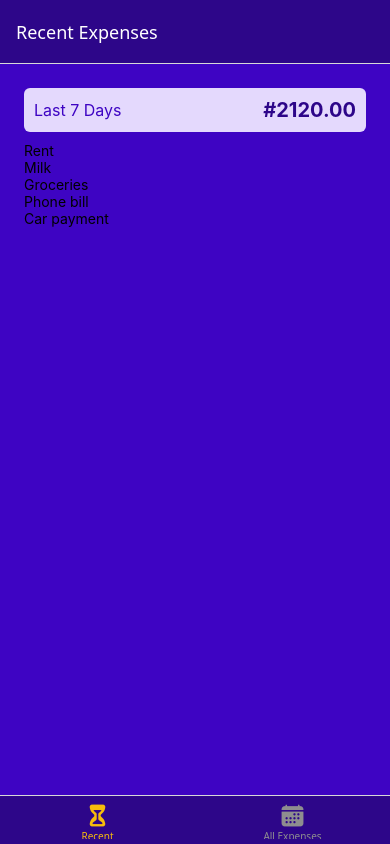
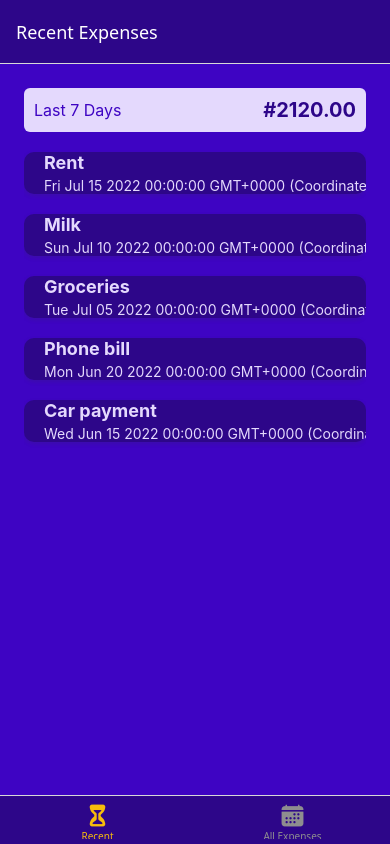
Before and after one commit to KayKay1992/React_Native_Course, a React Native app: screen /RecentExpenses in a window 390 px wide. Built offline with nearby package versions, Linux system fonts and the light colour scheme.

Commit message:
Working on Expense List item

```diff
--- /dev/null
+++ b/components/ExpensesOutput/ExpenseItem.js
@@ -0,0 +1,68 @@
+import { Pressable, StyleSheet, Text, View } from "react-native";
+import { GlobalStyles } from "../../constants/styles";
+
+
+export default function ExpenseItem({title, date, amount,}) {
+  return (
+    <Pressable>
+        <View style={styles.expenseItem}>
+            {/* expense details */}
+            <View>
+                <Text style={[styles.textBase, styles.expenseTitle]}>{title}</Text>
+                <Text style={[styles.textBase ,styles.expenseDate]}>{date.toString()}</Text>
+            </View>
+            <View style={styles.expenseAmount}>
+            <Text >{amount}</Text>
+            </View>
+
+        </View>
+    </Pressable>
+  )
+}
+
+
+const styles = StyleSheet.create({
+    expenseItem: {
+        marginVertical: 10,
+        paddingHorizontal: 20,
+        backgroundColor: GlobalStyles.colors.primary500,
+        borderRadius: 10,
+        flexDirection:'row',
+        justifyContent: 'space-between',
+        shadowColor: GlobalStyles.colors.gray500,
+        shadowOffset: {width: 0, height: 2},
+        shadowOpacity: 0.2,
+        shadowRadius: 4,
+        elevation: 3,
+    },
+    textBase: {
+        color: GlobalStyles.colors.primary50,
+
+    },
+    // expenseDetails: {
+    //     flexDirection: 'row',
+    //     justifyContent:'space-between',
+    //     alignItems: 'center',
+    //     marginBottom: 5
+    // },
+    expenseTitle: {
+        fontSize: 18,
+        marginBottom: 4,
+        fontWeight: 'bold',
+    },
+    expenseDate: {
+        fontSize: 14,
+    },
+    expenseAmount: {
+        fontSize: 16,
+        fontWeight: 'bold',
+        paddingHorizontal: 12,
+        paddingVertical: 4,
+        backgroundColor: GlobalStyles.colors.accent500,
+        borderRadius: 5,
+        color: 'white',
+        justifyContent: 'center',
+        alignItems: 'center',
+    },
+
+});
--- a/components/ExpensesOutput/ExpensesList.js
+++ b/components/ExpensesOutput/ExpensesList.js
@@ -1,8 +1,9 @@
-import { FlatList, Text } from "react-native";
+import { FlatList } from "react-native";
+import ExpenseItem from "./ExpenseItem";
 
 function renderExpenseItem(itemData){
     // Render each expense item here
-  return <Text>{itemData.item.title}</Text>
+  return <ExpenseItem {...itemData.item}/>
 }
 export default function ExpensesList({expenses}) {
   return (
```
